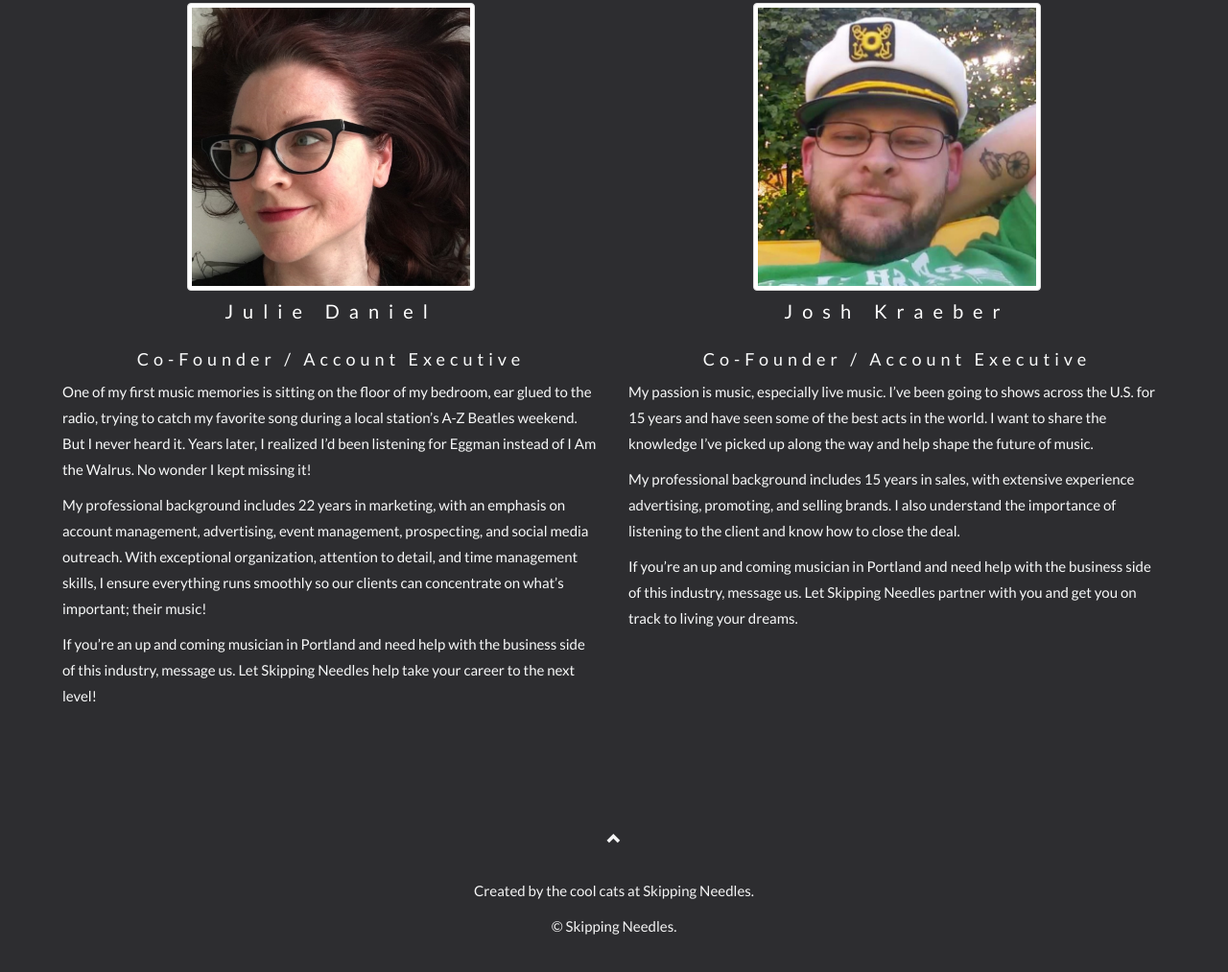
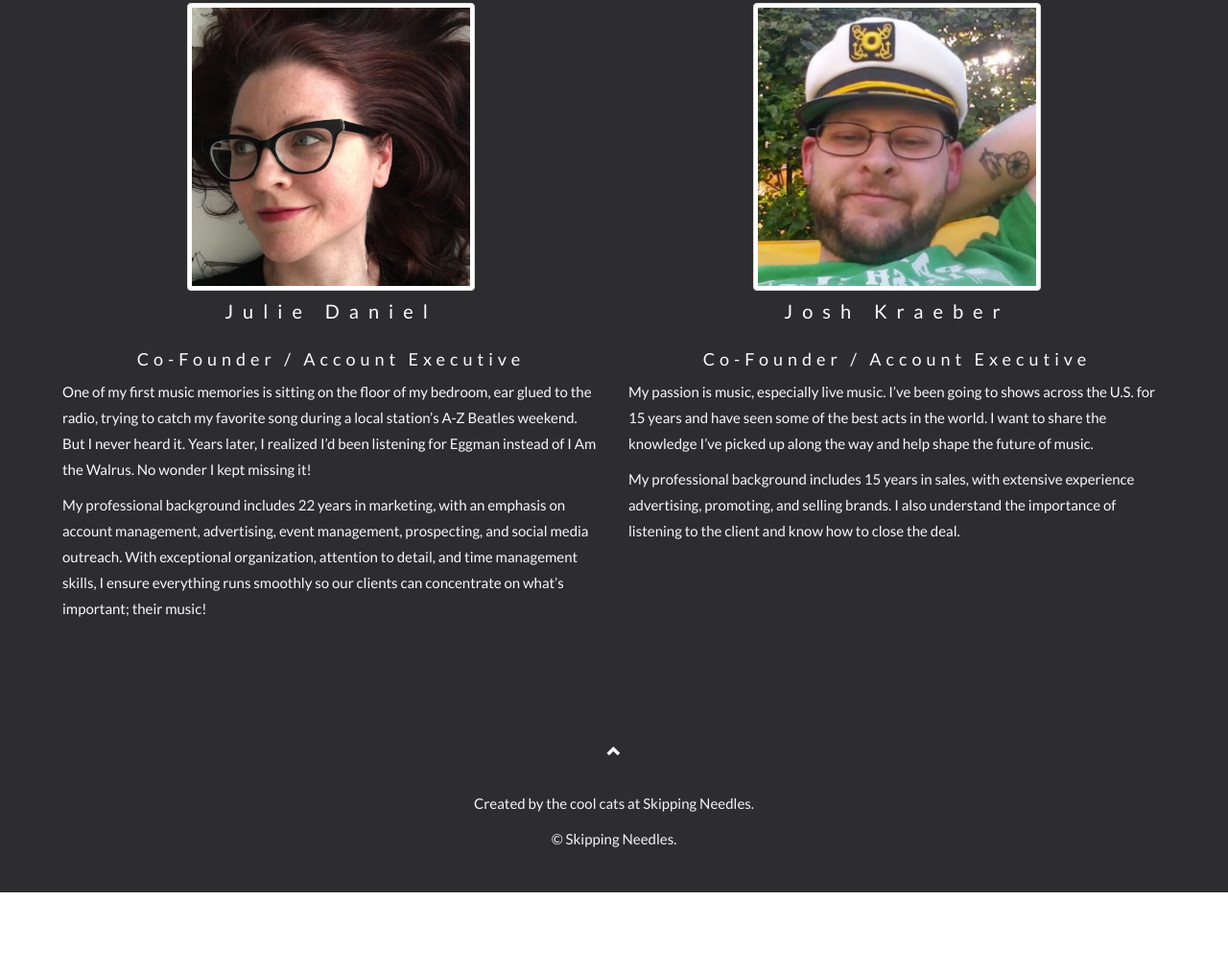
Before and after one commit to skippingneedles/skippingneedles.github.io, a plain HTML site: page index.html in a window 1280 px wide. Shown: the part 1794-2807 px from the top of the page at 96% size. After the commit the page ends 2724 px from the top, so only its background shows below. Drawn offline with nearby package versions, Linux system fonts and the light colour scheme.

Commit message:
removed last paragraph in bio

```diff
--- a/index.html
+++ b/index.html
@@ -428,8 +428,6 @@
 
                     <p class="aboutus">My professional background includes 22 years in marketing, with an emphasis on account management, advertising, event management, prospecting, and social media outreach. With exceptional organization, attention to detail, and time management skills, I ensure everything runs smoothly so our clients can concentrate on what’s important; their music!</p>
 
-                    <p class="aboutus">If you’re an up and coming musician in Portland and need help with the business side of this industry, message us. Let Skipping Needles help take your career to the next level!</p>
-
                 </div>
                 <!-- /.col-lg-4 -->
                 <div class="col-lg-6">
@@ -440,10 +438,7 @@
 
                     <p class="aboutus">My professional background includes 15 years in sales, with extensive experience advertising, promoting, and selling brands. I also understand the importance of listening to the client and know how to close the deal.</p>
 
-                    <p class="aboutus">If you’re an up and coming musician in Portland and need help with the business side of this industry, message us. Let Skipping Needles partner with you and get you on track to living your dreams.</p>
-
-
-                </div>
+                    </div>
                 <!-- /.col-lg-4 -->
 
             </div>
```
